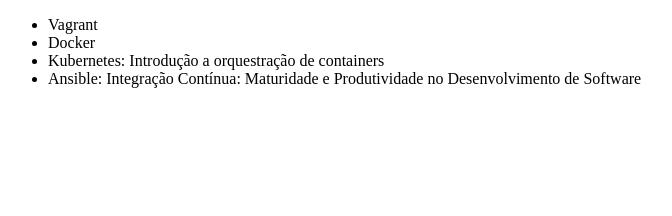
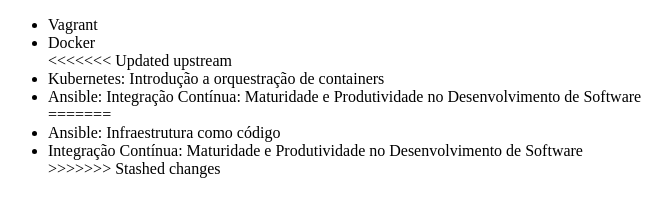
Before and after one commit to olivrod/curso-git, a plain HTML site: page index.html in a window 1280 px wide. Shown: the whole page, without its empty margins (0-672 px from the left). Drawn offline with Linux system fonts and the light colour scheme.

Commit message:
Alterando o nome do curso de Ansible

```diff
--- a/index.html
+++ b/index.html
@@ -8,8 +8,13 @@
     <ul>
         <li>Vagrant</li>
         <li>Docker</li>
+<<<<<<< Updated upstream
         <li>Kubernetes: Introdução a orquestração de containers</li>
         <li>Ansible: Integração Contínua: Maturidade e Produtividade no Desenvolvimento de Software</li>
+=======
+        <li>Ansible: Infraestrutura como código</li>
+        <li>Integração Contínua: Maturidade e Produtividade no Desenvolvimento de Software</li>
+>>>>>>> Stashed changes
     </ul>
 </body>
 </html>
```
